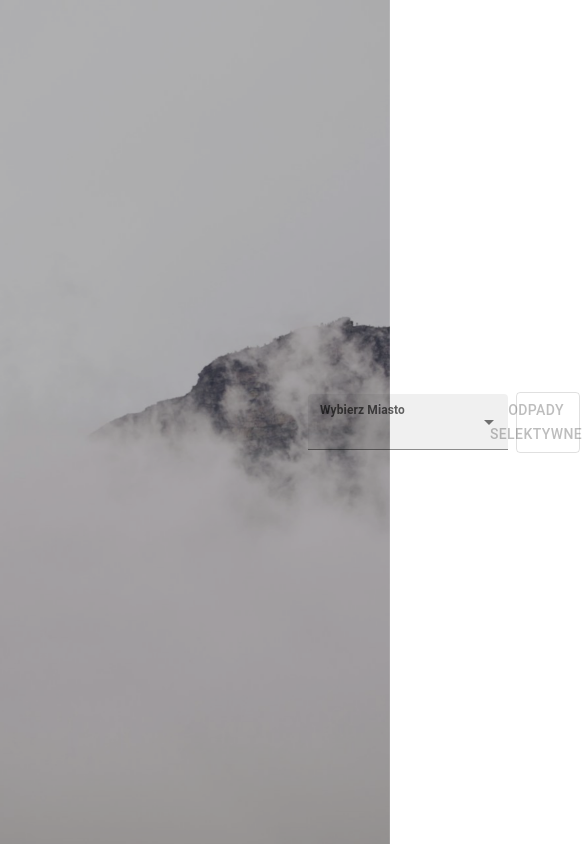
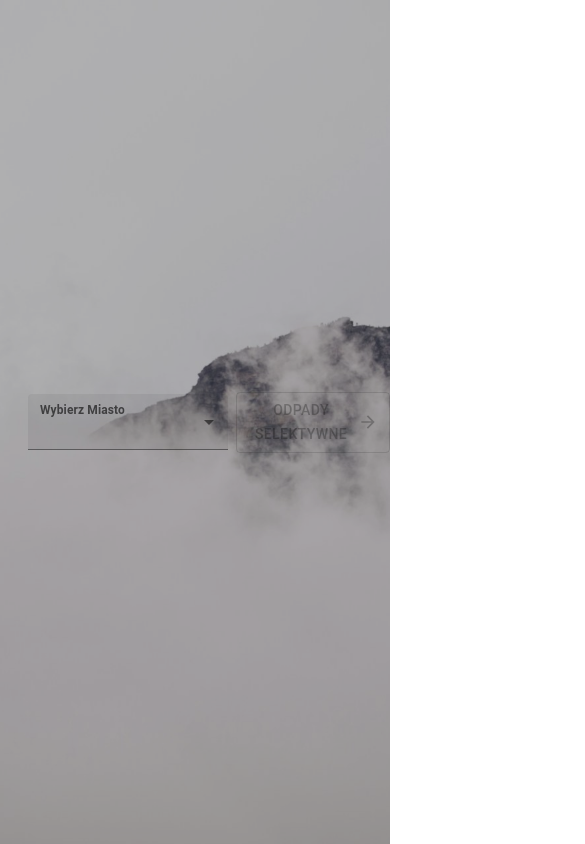
Before and after one commit to MariuszJachymczak/harmonogram-wywozu-smieci, a React (Create React App) app: page / in a window 390 px wide. Shown: the top 844 px of the page, 585 px wide, since content can reach past the window. Built offline with nearby package versions, Linux system fonts and the light colour scheme.

Commit message:
small changes

```diff
--- a/src/components/WasteDisposalModal/WasteDisposalModal.tsx
+++ b/src/components/WasteDisposalModal/WasteDisposalModal.tsx
@@ -34,7 +34,7 @@ const WasteDisposalModal: React.FC<WasteDisposalModalProps> = ({
       >
         <Grid
           container
-          spacing={4}
+          spacing={6}
           justifyContent={"center"}
           style={{ flexWrap: "wrap", maxWidth: "100%" }}
         >
--- a/src/components/styling/WasteDisposal.module.scss
+++ b/src/components/styling/WasteDisposal.module.scss
@@ -5,6 +5,9 @@
   width: 100%;
   min-height: 100vh;
   filter: brightness(0.7);
+  @media (max-width: 300px) {
+    height: 100%;
+  }
 }
 
 .buttonContainer {
@@ -21,6 +24,10 @@
   align-items: center;
   height: 100vh;
   padding-left: 300px;
+
+  @media (max-width: 768px) {
+    padding-left: 20px;
+  }
 }
 
 .highlightedCardToday {
```
